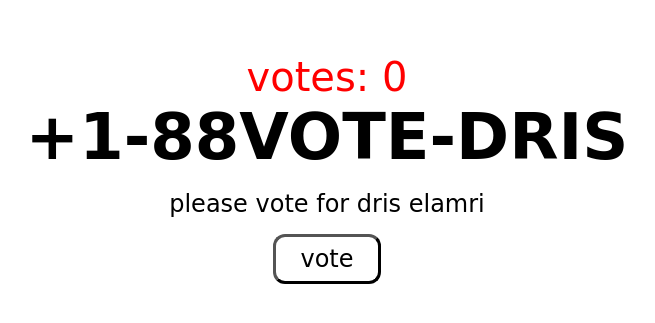
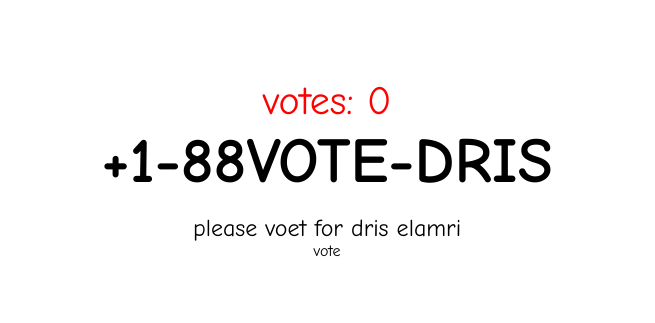
Before and after one commit to dris-e/votedris.com, a website: page index.html in a window 1280 px wide. Shown: the part 239-562 px from the top of the page, without its empty margins (313-968 px from the left). Drawn offline with Linux system fonts and the light colour scheme; no server answers.

Commit message:
OK LAST ONE I PROMISE

```diff
--- a/index.html
+++ b/index.html
@@ -10,7 +10,7 @@
   <div class="container">
     <p id="vote-count">votes: 0</p>
     <a href="tel:+18886833747" class="phone-link">+1-88VOTE-DRIS</a>
-    <p>please vote for dris elamri</p>
+    <p>please voet for dris elamri</p>
     <button id="vote-btn">vote</button>
   </div>
   <script>
@@ -43,7 +43,7 @@
 
   </script>
   <style>
-    /* @import url('https://fonts.googleapis.com/css2?family=Comic+Neue:wght@400;700&display=swap'); */
+    @import url('https://fonts.googleapis.com/css2?family=Comic+Neue:wght@400;700&display=swap');
 
 * {
     margin: 0;
@@ -99,6 +99,7 @@
     background-color: white;
     border-radius: 12px;
     border-width: 3px;
+    all: unset;
   }
 
   </style>
```
